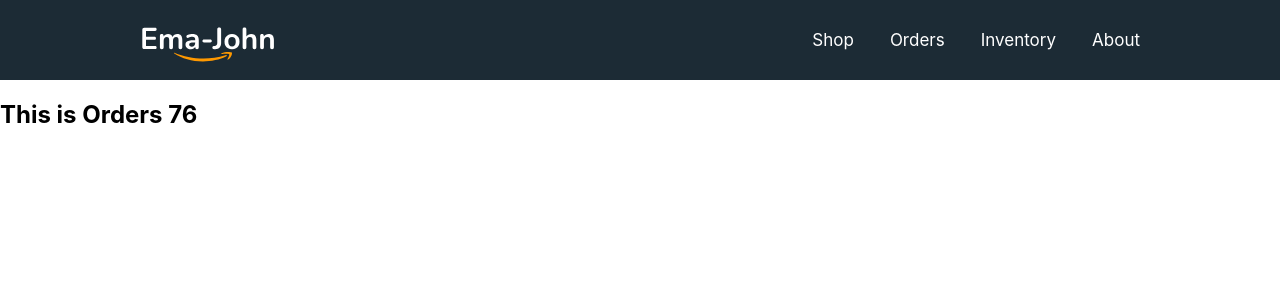
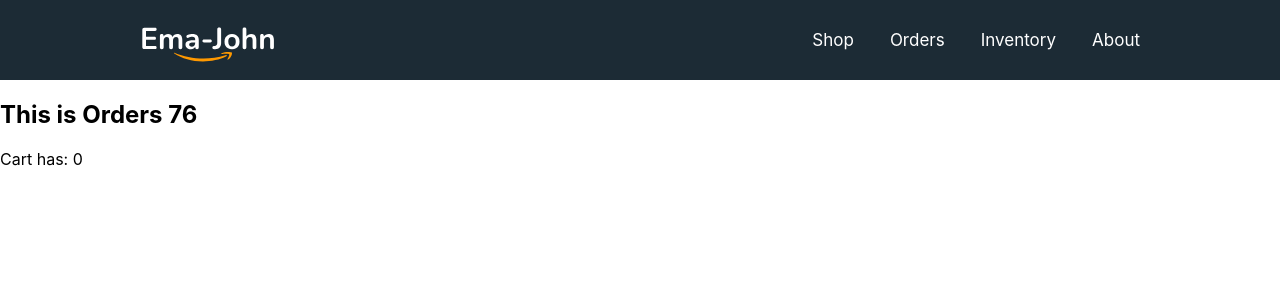
Before and after one commit to pushpitanandy/ema-john-simple, a React (Create React App) app: page /orders in a window 1280 px wide. Shown: the top 300 px of the page. Built offline with nearby package versions, Linux system fonts and the light colour scheme.

Commit message:
loading cart by custom hook

```diff
--- a/src/components/Orders/Orders.js
+++ b/src/components/Orders/Orders.js
@@ -1,11 +1,15 @@
 import React from 'react';
 import useProducts from '../../hooks/useProducts';
+import useCart from '../../hooks/useCart';
+
 
 const Orders = () => {
     const [products, setProducts] = useProducts();
+    const [cart, setCart] = useCart(products);
     return (
         <div>
             <h2>This is Orders {products.length}</h2>
+            <p>Cart has: {cart.length}</p>
         </div>
     );
 };
--- /dev/null
+++ b/src/hooks/useCart.js
@@ -0,0 +1,24 @@
+import { useState, useEffect } from 'react';
+import { getStoredCart } from '../utilities/fakedb';
+
+const useCart = (products) => {
+    const [cart, setCart] = useState([]);
+
+    useEffect(() => {
+        const storedCart = getStoredCart();
+        const savedCart = [];
+        for (const id in storedCart) {
+            const addedProduct = products.find(product => product.id === id);
+            if (addedProduct) {
+                const quantity = storedCart[id];
+                addedProduct.quantity = quantity;
+                savedCart.push(addedProduct);
+            }
+        }
+        setCart(savedCart);
+    }, [products])
+
+    return [cart, setCart];
+}
+
+export default useCart;
```
